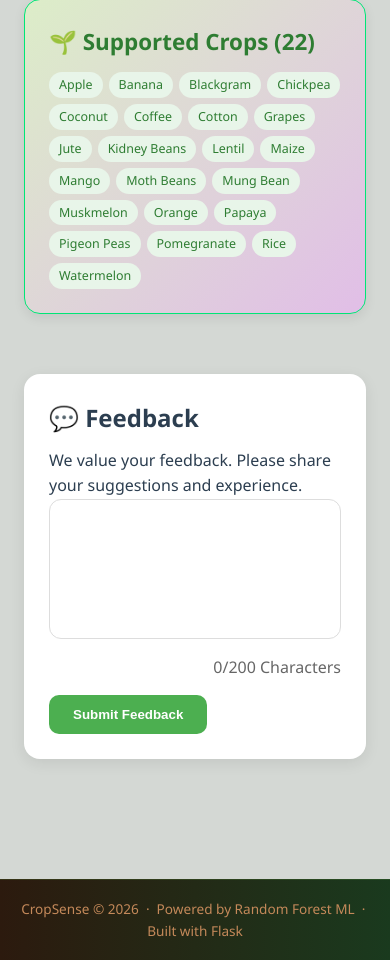
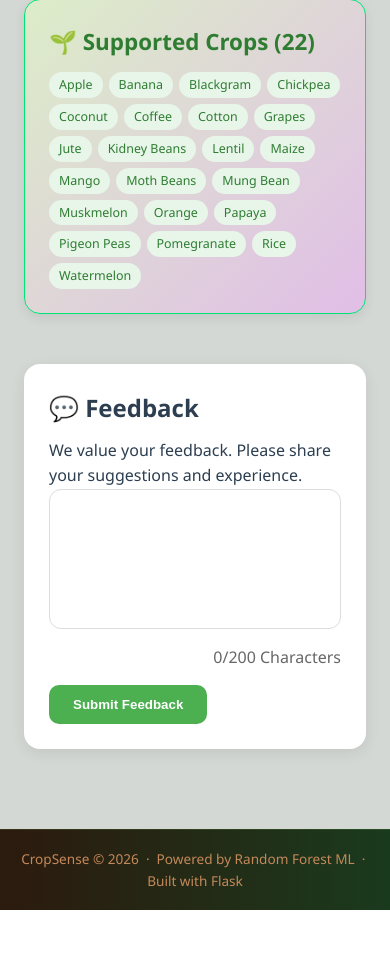
Before and after one commit to rtarun7879-byte/Veltech-Summer-Internship, a Flask app: page /about in a window 390 px wide. Shown: the part 1220-2180 px from the top of the page. After the commit the page ends 2130 px from the top, so only its background shows below. Run offline with Flask 3, Linux system fonts and the light colour scheme; the visitor is signed in with stand-in values (Sample User, id 1); parts of the project's set-up code (start-up, migrations or seed data) failed here and were passed over.

Commit message:
Update feedback section styles for responsiveness

```diff
--- a/CropSense/static/css/style.css
+++ b/CropSense/static/css/style.css
@@ -923,14 +923,14 @@ tr:hover td{
     }
 }
 .feedback-section{
-    max-width:700px;
-    margin:40px auto;
+    width:100%;
+    margin-top:30px;
     padding:25px;
     background:#ffffff;
     border-radius:16px;
     box-shadow:0 4px 15px rgba(0,0,0,0.08);
+    box-sizing:border-box;
 }
-
 .feedback-section h2{
     margin-bottom:10px;
 }
```
